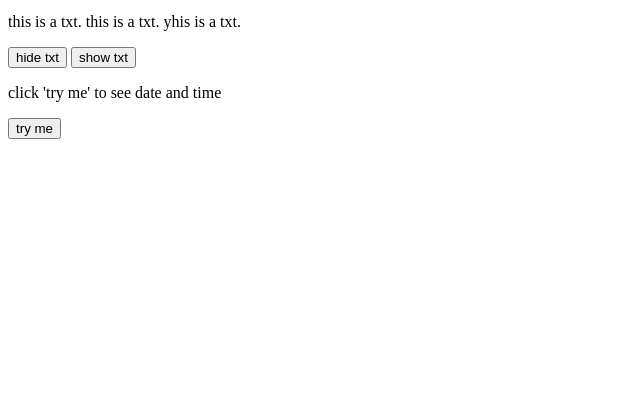
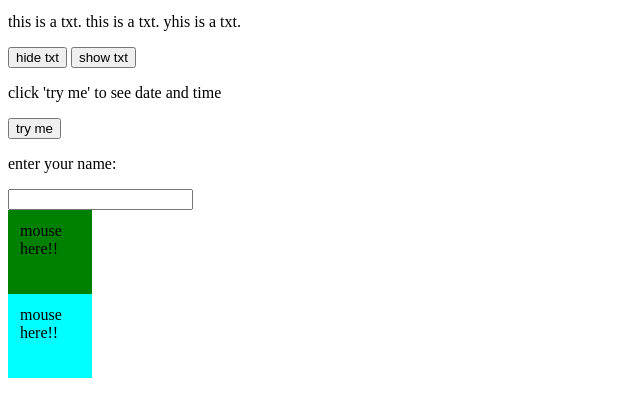
Before and after one commit to palpreeti23/0-100, a plain HTML site: page dom/onclick.html in a window 1280 px wide. Shown: the part 101-518 px from the top of the page, without its empty margins (0-640 px from the left). Drawn offline with Linux system fonts and the light colour scheme.

Commit message:
mouse events

```diff
--- a/dom/onclick.html
+++ b/dom/onclick.html
@@ -1,10 +1,12 @@
 <!DOCTYPE html>
 <html lang="en">
+
 <head>
     <meta charset="UTF-8">
     <meta name="viewport" content="width=device-width, initial-scale=1.0">
     <title>Document</title>
 </head>
+
 <body>
     <h1 onclick="fun2(this)">this is a heading</h1>
     <p onclick="this.innerHTML= 'oops'">this is a para</p>
@@ -14,25 +16,63 @@
         yhis is a txt.
     </p>
 
-    <input type="button" value="hide txt"
-    onclick="document.getElementById('para').style.visibility = 'hidden'">
+    <input type="button" value="hide txt" onclick="document.getElementById('para').style.visibility = 'hidden'">
 
-    <input type="button" value="show txt"
-    onclick="document.getElementById('para').style.visibility = 'visible'">
+    <input type="button" value="show txt" onclick="document.getElementById('para').style.visibility = 'visible'">
 
 
     <p>click 'try me' to see date and time</p>
     <button id="btn" onclick="ShowTime()">try me</button>
     <p id="demo"></p>
+
+
+    <p>enter your name:</p>
+    <input type="text" id="name" oninput="upperCase()">
+
+    <div onmouseover="mOver(this)" onmouseout="mOut(this)"
+        style="height: 60px; width: 60px; background-color: green; padding: 12px;">mouse here!!</div>
+
+
+    <div onmousedown="mDown(this)" onmouseup="mUp(this)"
+        style="height: 60px; width: 60px; background-color: aqua; padding: 12px;">mouse here!!</div>
     <script>
-        function fun2(val){
+        function fun2(val) {
             val.innerHTML = 'biggest heading'
         }
 
-        function ShowTime(val){
+        function ShowTime(val) {
             document.getElementById('demo').innerHTML = Date();
         }
 
+        function upperCase() {
+            let n = document.getElementById("name")
+            n.value = n.value.toUpperCase()
+        }
+
+        function mOver(obj) {
+
+            obj.innerHTML = 'thankyou'
+        }
+        function mOut(obj) {
+
+            obj.innerHTML = 'mouse over here!!'
+        }
+
+
+        function mDown(obj) {
+
+            obj.style.backgroundColor = 'blue'
+            obj.innerHTML = 'release me!!'
+        }
+        function mUp(obj) {
+
+              obj.style.backgroundColor = 'red'
+            obj.innerHTML = 'click me!!'
+        }
+
+
+
     </script>
 </body>
+
 </html>
```
